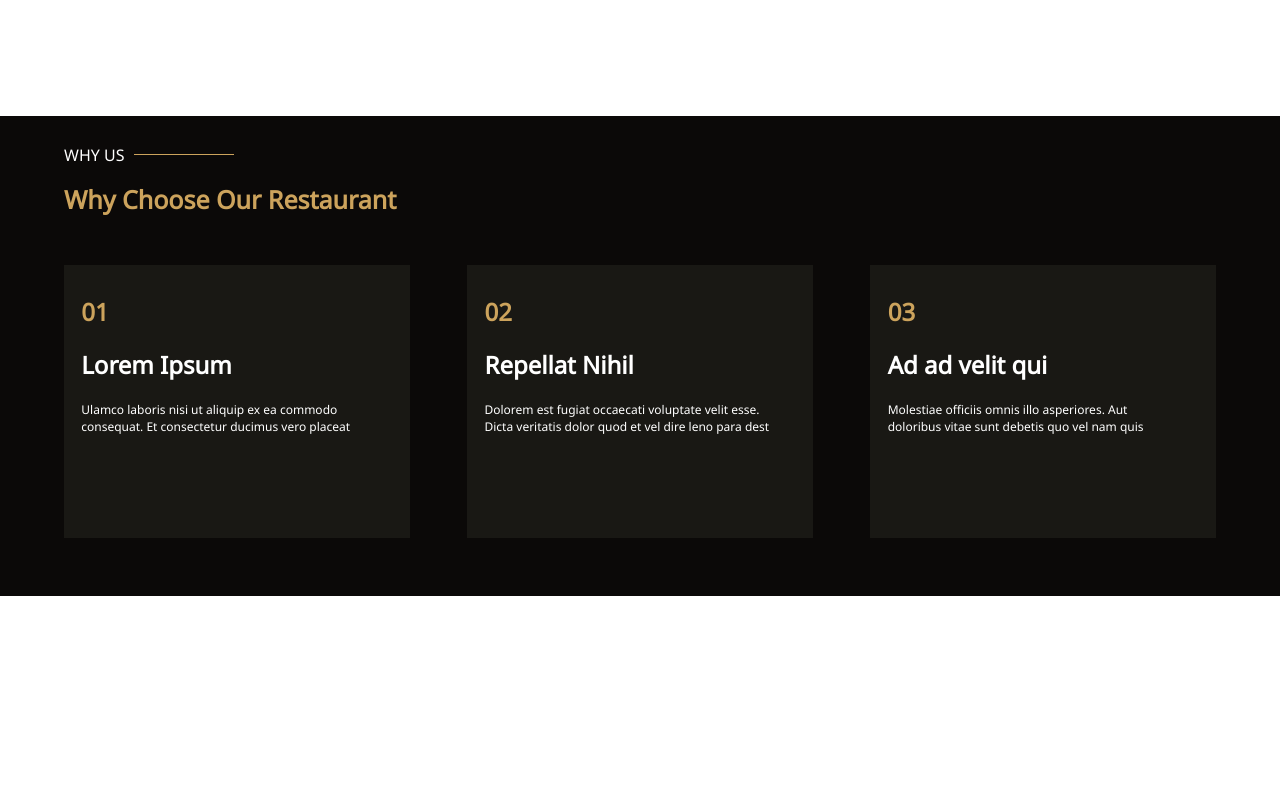
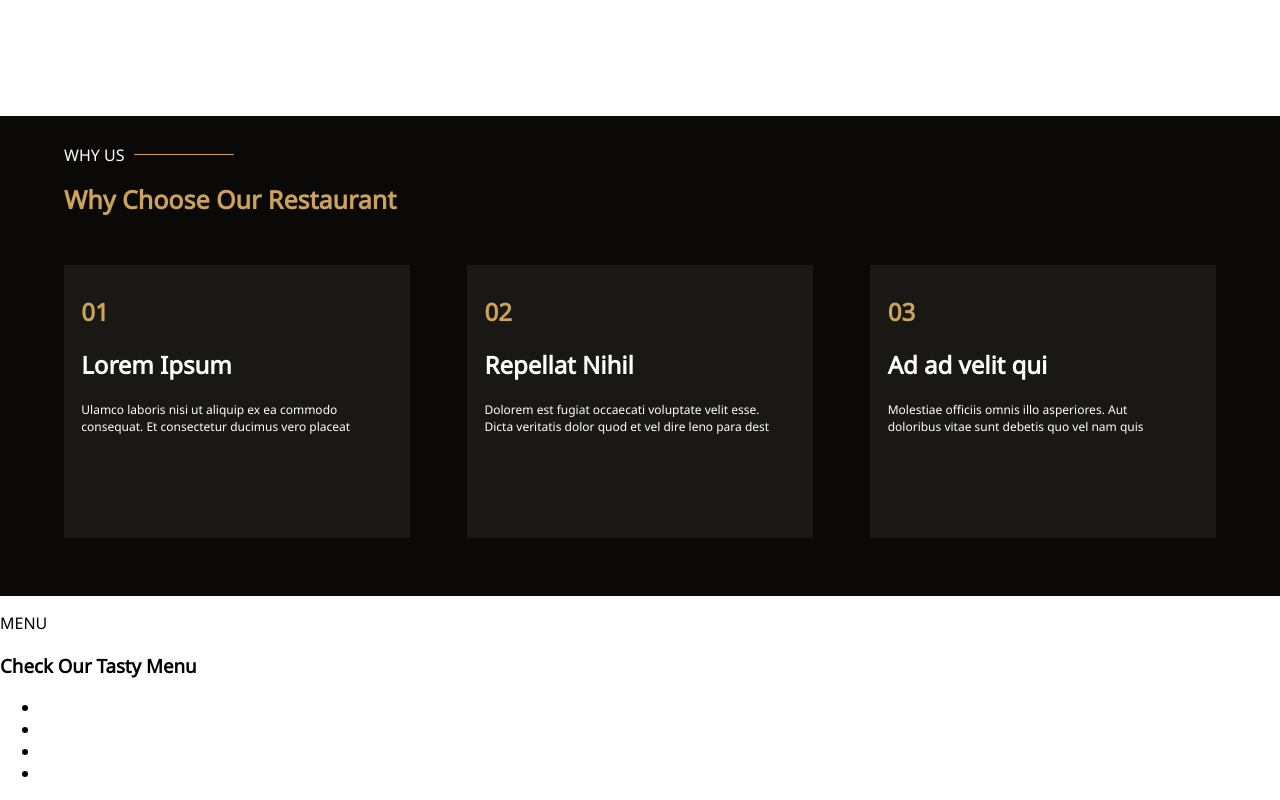
Before and after one commit to sofiane626/projet-dom-sofiane-ezzahti, a website: page index.html in a window 1280 px wide. Shown: the part 1404-2204 px from the top of the page. Before the commit the page ends 2000 px from the top, so only its background shows below. Drawn offline with Linux system fonts and the light colour scheme.

Commit message:
section3 structure

```diff
--- a/index.html
+++ b/index.html
@@ -189,6 +189,32 @@
           </div>
         </div>
       </section>
+
+      <section id="section3">
+        <div class="section3-box">
+          <div class="section3-haut">
+            <div class="section3-bar">
+              <div>
+                <p>MENU</p>
+              </div>
+              <div class="section3-Bar"></div>
+            </div>
+            <h3>Check Our Tasty Menu</h3>
+          </div>
+          <div>
+            <ul>
+              <li></li>
+              <li></li>
+              <li></li>
+              <li></li>
+            </ul>
+          </div>
+          <div>
+            <div></div>
+            <div></div>
+          </div>
+        </div>
+      </section>
     </main>
   </body>
   <script src="./public/js/main.js"></script>
```
